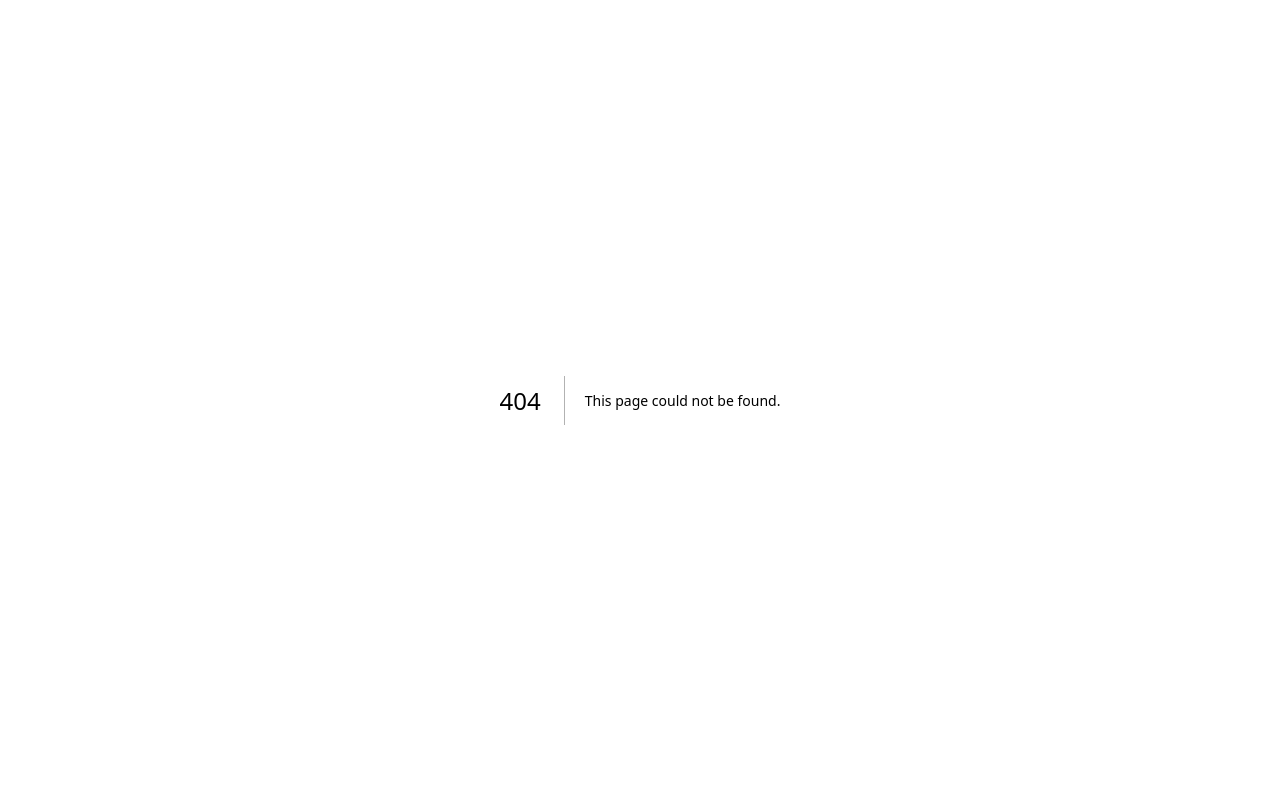
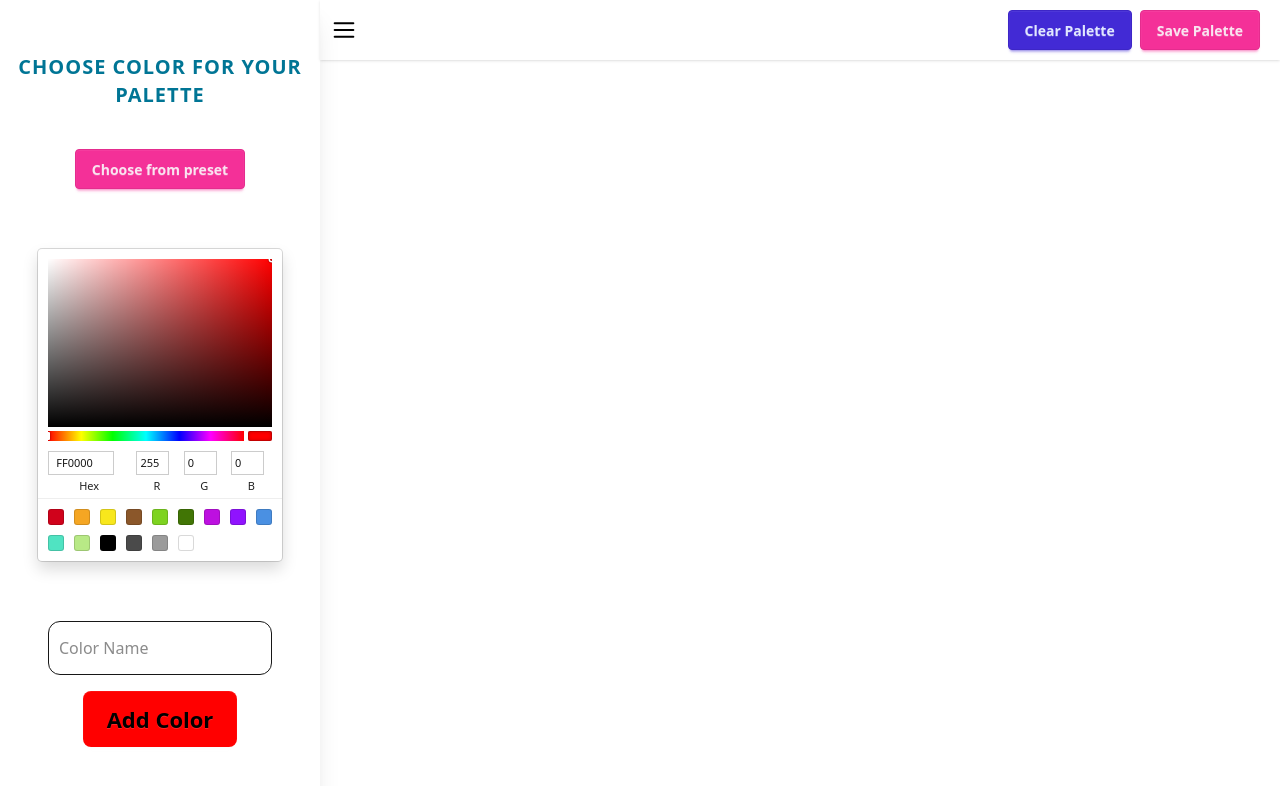
Before and after one commit to iamsarthakkr/colors-app, a Next.js app: page /palette/1/edit in a window 1280 px wide. Before the commit this address had no page. Shown: the top 786 px of the page. Built offline with nearby package versions, Linux system fonts and the light colour scheme.

Commit message:
edit palette

```diff
--- /dev/null
+++ b/src/app/palette/[paletteId]/edit/page.tsx
@@ -0,0 +1,13 @@
+import { RouteProps } from "@/types/routes";
+import { PaletteEditor } from "@/ui/features/PaletteEditor";
+
+type Params = {
+	paletteId: string;
+};
+
+const PalettePage = async (props: RouteProps<Params>) => {
+	const { paletteId } = await props.params;
+	return <PaletteEditor paletteId={paletteId} />;
+};
+
+export default PalettePage;
--- a/src/ui/context/AppContextProvider.tsx
+++ b/src/ui/context/AppContextProvider.tsx
@@ -75,6 +75,18 @@ export const AppContextProvider: React.FC<IProps> = (props) => {
 		});
 	}, []);
 
+	const updatePalette: IAppContextActions["updatePalette"] = React.useCallback((paletteId, paletteName, emoji, colors) => {
+		const newPalette: IBasePalette = {
+			paletteName,
+			emoji,
+			colors,
+			id: getId(paletteName),
+		};
+		setPalettes((prev) => {
+			return prev.map((palette) => (palette.id === paletteId ? newPalette : palette));
+		});
+	}, []);
+
 	const removePalette: IAppContextActions["removePalette"] = React.useCallback((paletteId: string) => {
 		setPalettes((prev) => {
 			return prev.filter((palette) => palette.id !== paletteId);
@@ -103,9 +115,10 @@ export const AppContextProvider: React.FC<IProps> = (props) => {
 			getColor,
 			getEnrichedColor,
 			addPalette,
+			updatePalette,
 			removePalette,
 		};
-	}, [getPalette, getEnrichedPalette, getColor, getEnrichedColor, addPalette, removePalette]);
+	}, [getPalette, getEnrichedPalette, getColor, getEnrichedColor, addPalette, updatePalette, removePalette]);
 
 	return (
 		<AppContext.Provider value={context}>
--- a/src/ui/context/appContext.ts
+++ b/src/ui/context/appContext.ts
@@ -11,6 +11,7 @@ export type IAppContextActions = {
 	getColor: (paletteId: string, colorId: string) => IBaseColor | null;
 	getEnrichedColor: (paletteId: string, colorId: string) => IColor | null;
 	addPalette: (paletteName: string, paletteEmoji: string, color: IBaseColor[]) => void;
+	updatePalette: (paletteId: string, paletteName: string, paletteEmoji: string, color: IBaseColor[]) => void;
 	removePalette: (paletteId: string) => void;
 };
 
--- a/src/ui/features/Home/miniPaletteContext.ts
+++ b/src/ui/features/Home/miniPaletteContext.ts
@@ -1,6 +1,7 @@
 import { IBasePalette } from "@/types/palette";
 import { MenuItem } from "@/ui/components/ContextMenu";
 import { IAppContextActions } from "@/ui/context/appContext";
+import { useRouter } from "next/navigation";
 import React from "react";
 
 type ContextMenuArg = {
@@ -9,6 +10,8 @@ type ContextMenuArg = {
 }
 
 export const useMiniPaletteContextItems = (arg: ContextMenuArg): (() => MenuItem[]) => {
+	const router = useRouter();
+
 	const { palette, contextActionRef } = arg;
 	return () => {
 		const items: MenuItem[] = [
@@ -16,7 +19,13 @@ export const useMiniPaletteContextItems = (arg: ContextMenuArg): (() => MenuItem
 				name: "Delete Palette",
 				action: () => {
 					contextActionRef.current.removePalette(palette.id);
-				}
+				},
+			},
+			{
+				name: "Edit Palette",
+				action: () => {
+					router.push(`/palette/${palette.id}/edit`);
+				},
 			},
 		];
 		return items;
--- a/src/ui/features/PaletteEditor/PaletteEditor.tsx
+++ b/src/ui/features/PaletteEditor/PaletteEditor.tsx
@@ -13,14 +13,36 @@ import { toast } from "react-toastify";
 import { useRouter } from "next/navigation";
 import { useValidators } from "./useValidators";
 
-export const PaletteEditor = () => {
+type Props = {
+	paletteId?: string;
+}
+
+export const PaletteEditor = (props: Props) => {
+	const { paletteId } = props;
+
+	const [paletteName, setPaletteName] = React.useState("");
+	const [paletteEmoji, setPaletteEmoji] = React.useState("🎨");
 	const [colors, setColors] = React.useState<IBaseColor[]>([]);
+	const [editing, setEditing] = React.useState(false);
+
 	const [showNewPaletteForm, setShowNewPaletteForm] = React.useState(false);
 
 	const actions = useAppContextActions();
 	const router = useRouter();
-	const validators = useValidators(colors);
+	const validators = useValidators(colors, paletteId);
 
+	React.useEffect(() => {
+		const palette = actions.getPalette(paletteId || '');
+		if(!palette) {
+			return;
+		}
+
+		// set the initial
+		setPaletteName(palette.paletteName);
+		setPaletteEmoji(palette.emoji);
+		setColors(palette.colors);
+		setEditing(true);
+	}, [actions, paletteId]);
 
 	const handleAddColor = React.useCallback((color: string, name: string) => {
 		setColors((prev) => {
@@ -57,20 +79,32 @@ export const PaletteEditor = () => {
 	const handleSaveNewPalette = React.useCallback(
 		(paletteName: string, emoji: string) => {
 			setShowNewPaletteForm(false);
-			actions.addPalette(paletteName, emoji, colors);
-			toast("Palette saved successfully!", {
+
+			if (editing && paletteId) {
+				actions.updatePalette(paletteId, paletteName, emoji, colors);
+			} else {
+				actions.addPalette(paletteName, emoji, colors);
+			}
+
+			toast(`Palette ${editing ? "updated" : "added"} successfully!`, {
 				position: "bottom-left",
 				autoClose: 3000,
 			});
 			router.push("/");
 		},
-		[actions, colors, router]
+		[actions, colors, editing, paletteId, router]
 	);
 
 	return (
 		<main className="h-full w-full">
 			<Modal open={showNewPaletteForm} onClose={handleHideNewPaletteForm}>
-				<PaletteEditorForm validators={validators} onCancel={handleHideNewPaletteForm} onSave={handleSaveNewPalette} />
+				<PaletteEditorForm
+					defaultPaletteName={paletteName}
+					defaultEmoji={paletteEmoji}
+					validators={validators}
+					onCancel={handleHideNewPaletteForm}
+					onSave={handleSaveNewPalette}
+				/>
 			</Modal>
 			<Drawer>
 				<Drawer.Drawer className="h-full">
--- a/src/ui/features/PaletteEditor/PaletteEditorForm.tsx
+++ b/src/ui/features/PaletteEditor/PaletteEditorForm.tsx
@@ -3,20 +3,23 @@ import EmojiPicker, { EmojiClickData } from "emoji-picker-react";
 import { IPaletteValidators } from "./useValidators";
 
 interface NewPaletteFormProps {
+	defaultPaletteName?: string;
+	defaultEmoji?: string;
 	onCancel: () => void;
 	onSave: (name: string, emoji: string) => void;
 	validators: IPaletteValidators;
 }
 
 interface PaletteNameFormProps extends NewPaletteFormProps {
-	onSave: () => void;
-	onChooseEmoji: () => void;
 	paletteName: string;
 	emoji: string;
 	onPaletteNameChange: (paletteName: string) => void;
+	onSave: () => void;
+	onChooseEmoji: () => void;
 }
 
 interface EmojiPickerFromProps {
+	emoji: string;
 	onEmojiChange: (emoji: string) => void;
 }
 
@@ -95,11 +98,12 @@ const EmojiPickerFrom = (props: EmojiPickerFromProps) => {
 };
 
 export const PaletteEditorForm = (props: NewPaletteFormProps) => {
-	const [paletteName, setPaletteName] = React.useState("");
-	const [paletteEmoji, setPaletteEmoji] = React.useState("🎨");
+	const { defaultPaletteName, defaultEmoji, onCancel, onSave, validators } = props;
+
+	const [paletteName, setPaletteName] = React.useState(defaultPaletteName || "");
+	const [paletteEmoji, setPaletteEmoji] = React.useState(defaultEmoji || "🎨");
 	const [showEmojiPicker, setShowEmojiPicker] = React.useState(false);
 
-	const { onCancel, onSave, validators } = props;
 
 	const handleShowEmojiPicker = React.useCallback(() => {
 		setShowEmojiPicker(true);
@@ -115,7 +119,7 @@ export const PaletteEditorForm = (props: NewPaletteFormProps) => {
 	}, [onSave, paletteEmoji, paletteName]);
 
 	return showEmojiPicker ? (
-		<EmojiPickerFrom onEmojiChange={handleChooseEmoji} />
+		<EmojiPickerFrom emoji={paletteEmoji} onEmojiChange={handleChooseEmoji} />
 	) : (
 		<PaletteNameForm
 			paletteName={paletteName}
--- a/src/ui/features/PaletteEditor/useValidators.ts
+++ b/src/ui/features/PaletteEditor/useValidators.ts
@@ -13,7 +13,7 @@ export type IPaletteValidators = {
 	paletteNameValidator: IValidator;
 };
 
-export const useValidators = (colors: IBaseColor[]): IPaletteValidators => {
+export const useValidators = (colors: IBaseColor[], paletteId?: string): IPaletteValidators => {
 	const { palettes } = useAppContext();
 
 	const colorNameValidator = React.useCallback(
@@ -47,12 +47,12 @@ export const useValidators = (colors: IBaseColor[]): IPaletteValidators => {
 			if (paletteName.trim() === "") {
 				return "Palette name is required!";
 			}
-			if (palettes.some((palette) => getId(paletteName) === palette.id)) {
+			if (palettes.some((palette) => getId(paletteName) === palette.id && paletteId !== palette.id)) {
 				return "Palette with same name already present!";
 			}
 			return "";
 		},
-		[palettes]
+		[paletteId, palettes]
 	);
 
 	return { colorNameValidator, colorValidator, paletteNameValidator };
```
